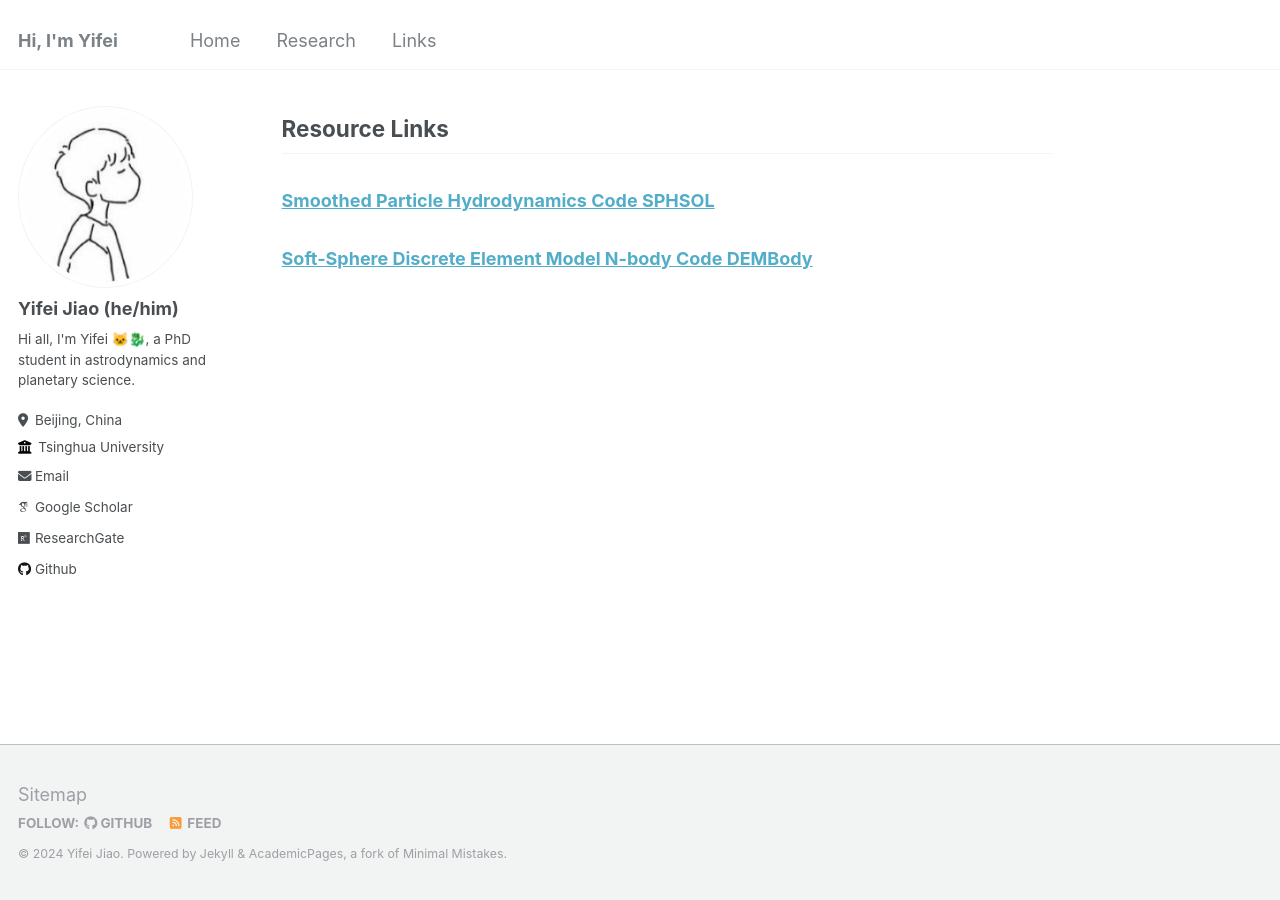
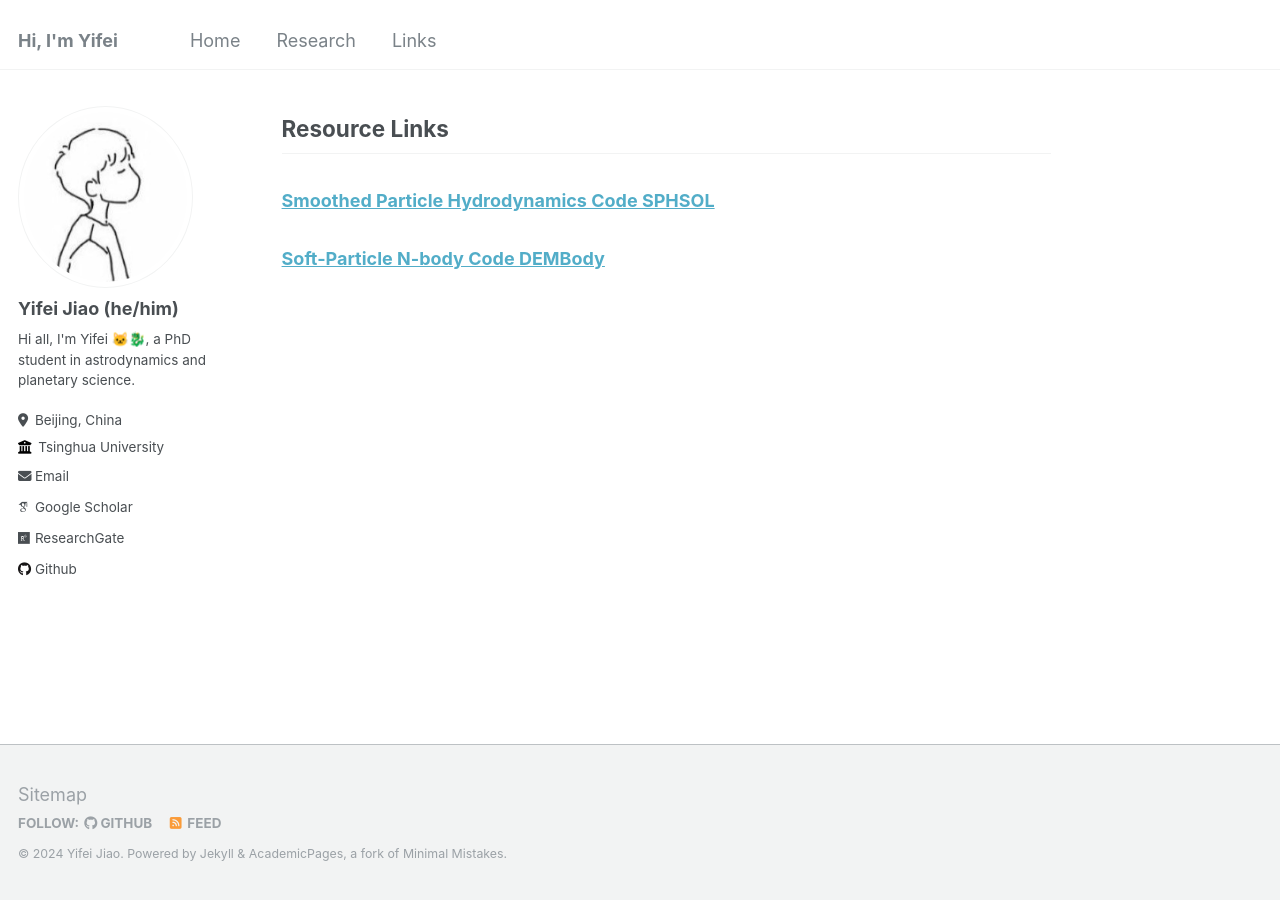
Before and after one commit to jiaoyf-thu/jiaoyf-thu.github.io, a Jekyll site: the page built from _pages/resource.md, in a window 1280 px wide. Built offline with Jekyll 4.4.1, drawn with Linux system fonts in a browser that asks for light colours; some web fonts are replaced.

Commit message:
Update resource.md

```diff
--- a/_pages/resource.md
+++ b/_pages/resource.md
@@ -8,4 +8,4 @@ author_profile: true
 
 ### <a href="https://sphsol-tutorial.readthedocs.io/en/latest/" target="_blank">Smoothed Particle Hydrodynamics Code SPHSOL</a>
 
-### <a href="https://bin-cheng-thu.github.io/dembody-code/" target="_blank">Soft-Sphere Discrete Element Model N-body Code DEMBody</a>
+### <a href="https://bin-cheng-thu.github.io/dembody-code/" target="_blank">Soft-Particle N-body Code DEMBody</a>
```
